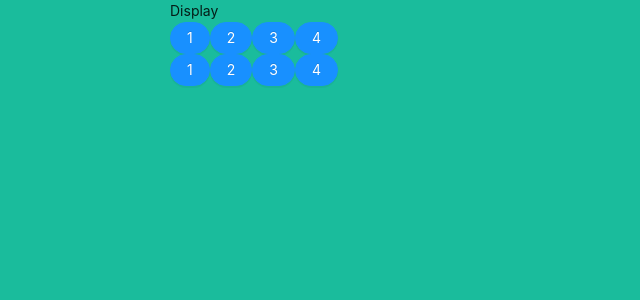
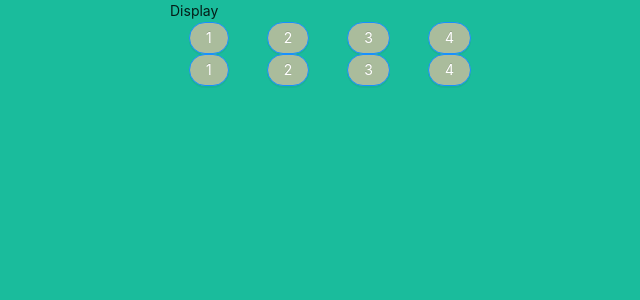
Before and after one commit to ridwankazi/capital_calculator, a React app: page / in a window 1280 px wide. Shown: the top 300 px of the page, without its empty margins (310-950 px from the left). Built offline with nearby package versions, Linux system fonts and the light colour scheme.

Commit message:
antd theme overrides working

```diff
--- a/src/components/Button/Button.js
+++ b/src/components/Button/Button.js
@@ -1,14 +1,9 @@
 import React, {useState, useMemo} from 'react';
-import { Button } from 'antd';
+import {Button} from 'antd';
+import './Button.less'
 
 const CapitalButton = ({buttonConfig}) => {
-
-    console.log(buttonConfig)
-    return(
-        <div className="Button">
-            <Button type="primary" shape="round">{buttonConfig.value}</Button>
-        </div>
-    )
+    return<Button className="Calc-Button" type="primary" shape="round">{buttonConfig.value}</Button>
 }
 
 export default CapitalButton;
--- /dev/null
+++ b/src/components/Button/Button.less
@@ -0,0 +1,3 @@
+.Calc-Button {
+    background-color:  #aabc9c,
+}
--- a/src/components/ButtonsRow/ButtonsRow.js
+++ b/src/components/ButtonsRow/ButtonsRow.js
@@ -1,9 +1,8 @@
 import React, {useState, useMemo} from 'react';
 import CapitalButton from '@capital/components/Button';
 const ButtonsRow = ({buttonConfigList}) => {
-    console.log(buttonConfigList)
     return(
-        <div className="Buttons-Row flex-row">
+        <div className="Buttons-Row flex-row justify-space-around">
             {buttonConfigList.map( buttonConfig => (
                 <CapitalButton buttonConfig={buttonConfig} />
             ))}
--- a/src/styles/flexbox.less
+++ b/src/styles/flexbox.less
@@ -17,3 +17,7 @@
 .justify-center{
     justify-content: center;
 }
+
+.justify-space-around{
+    justify-content: space-around;
+}
```
